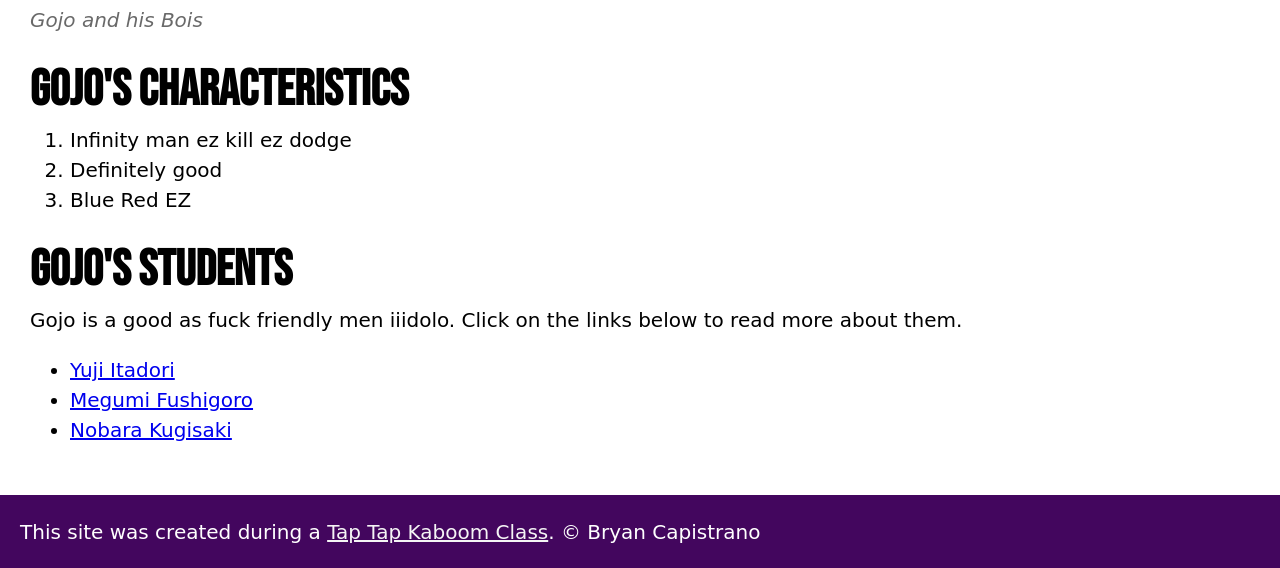
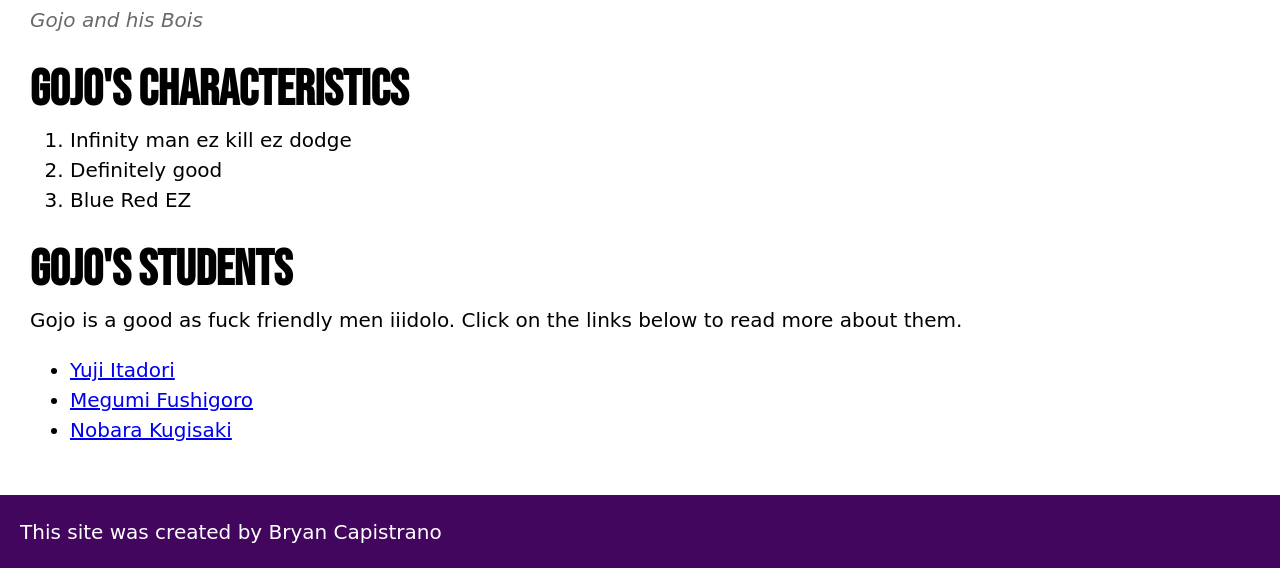
Before and after one commit to Saiphell/cartoon-hero, a plain HTML site: page index.html in a window 1280 px wide. Shown: the part 2428-2996 px from the top of the page. Drawn offline with Linux system fonts and the light colour scheme; a web font is replaced by a local one.

Commit message:
Update index.html

```diff
--- a/index.html
+++ b/index.html
@@ -53,7 +53,7 @@
 
 	<!-- Footer element -->
 	<footer>
-		<p>This site was created during a <a href="https://www.taptapkaboom.com" target="_blank" style="color: whitesmoke;">Tap Tap Kaboom Class</a>. &copy; Bryan Capistrano</p>
+		<p>This site was created by Bryan Capistrano</p>
 	</footer>
 </body>
 </html>
```
